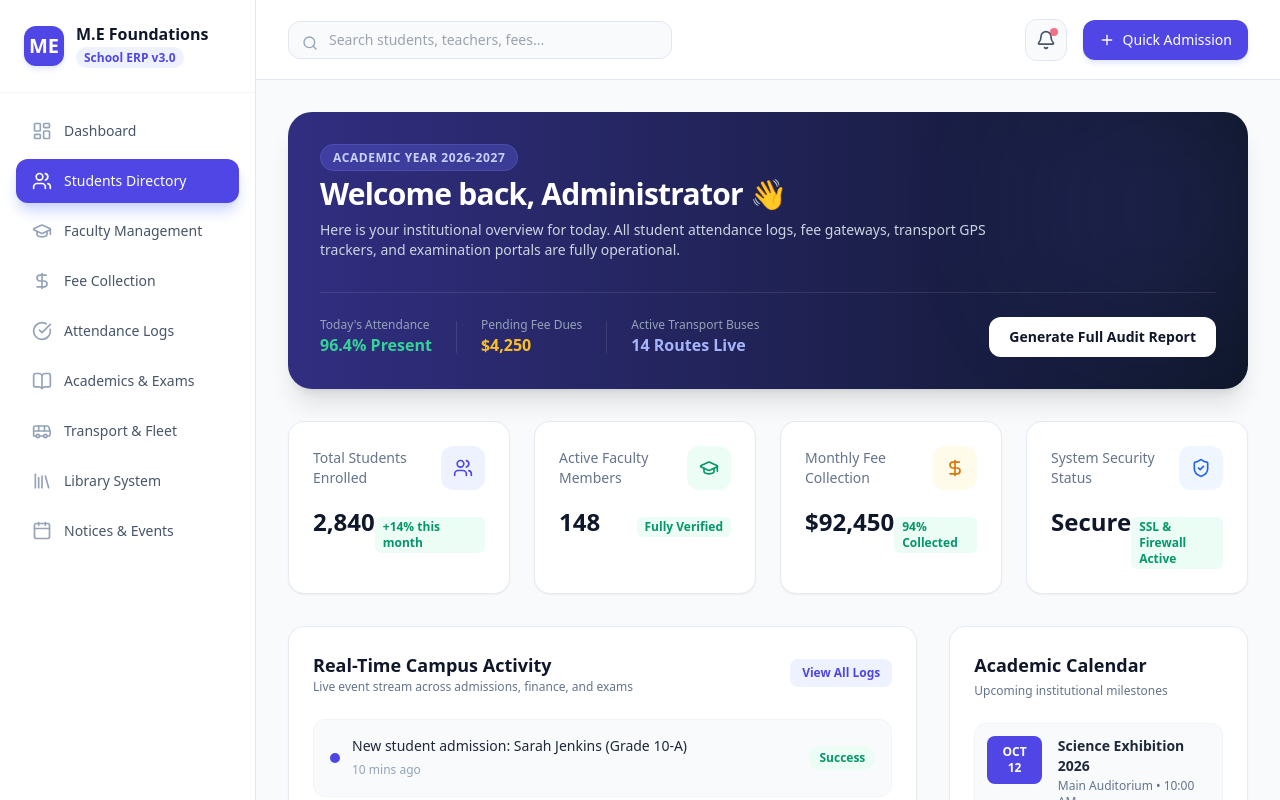
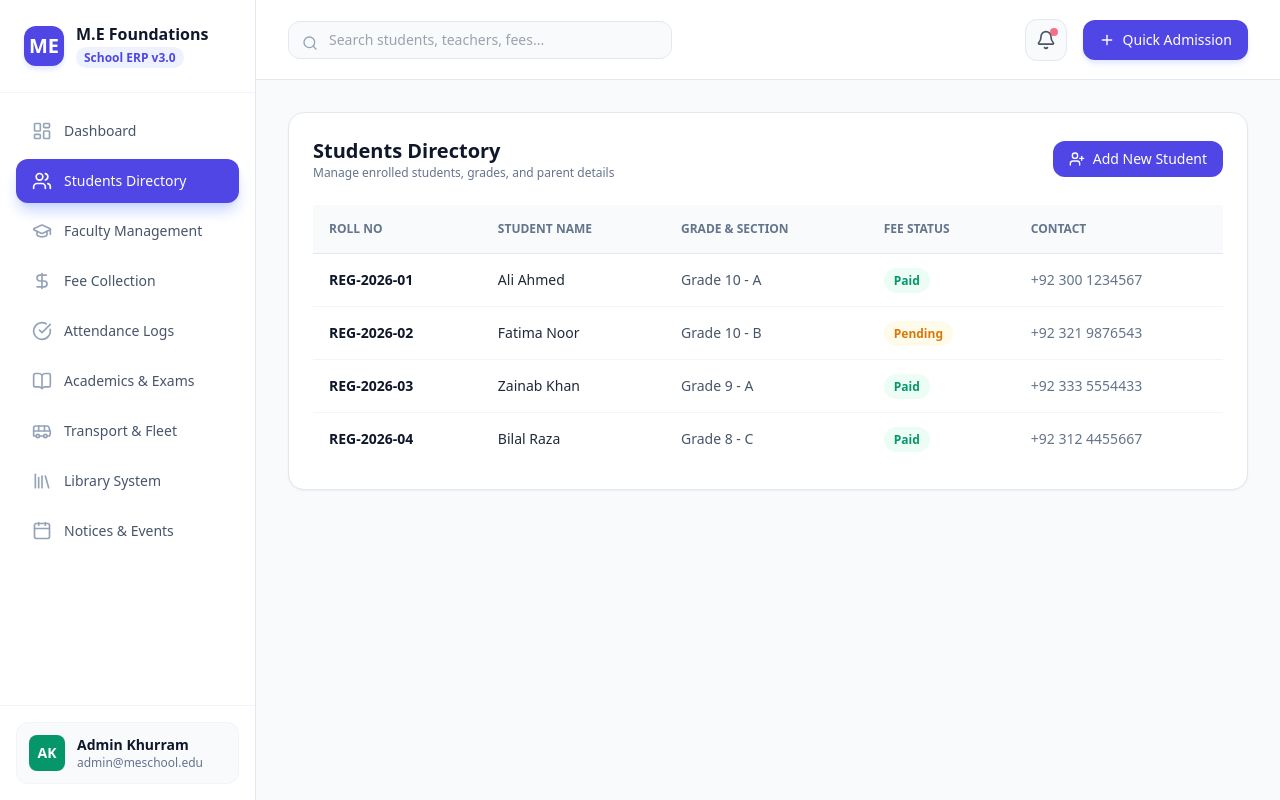
Before and after one commit to khurramshahzadprogramer/School-Management-System, a React (Vite) app: page / in a window 1280 px wide. Both pictures are taken after a click on the button "Students Directory". Shown: the top 800 px of the page. Built offline with nearby package versions, Linux system fonts and the light colour scheme.

Commit message:
Fix dynamic tab switching for all ERP modules

```diff
--- a/src/App.jsx
+++ b/src/App.jsx
@@ -1,14 +1,296 @@
 import React, { useState } from 'react';
 import {
   LayoutDashboard, Users, GraduationCap, DollarSign,
-  BookOpen, Calendar, Bell, Settings, LogOut,
-  Search, Plus, CheckCircle, Clock, AlertCircle,
-  FileText, ShieldCheck, Bus, Library
+  BookOpen, Calendar, Bell, Search, Plus, CheckCircle,
+  ShieldCheck, Bus, Library, FileText, UserPlus, Layers
 } from 'lucide-react';
 
 export default function App() {
   const [activeTab, setActiveTab] = useState('dashboard');
   const [searchTerm, setSearchTerm] = useState('');
+
+  // Render dynamic content based on active tab
+  const renderContent = () => {
+    switch (activeTab) {
+      case 'dashboard':
+        return (
+          <div className="space-y-8">
+            {/* Welcome Banner */}
+            <div className="bg-gradient-to-r from-indigo-900 to-slate-900 rounded-3xl p-8 text-white shadow-xl relative overflow-hidden flex flex-col justify-between">
+              <div className="absolute right-0 top-0 translate-x-8 -translate-y-8 w-64 h-64 bg-indigo-500/10 rounded-full blur-3xl pointer-events-none"></div>
+              <div className="space-y-2 z-10">
+                <span className="text-xs font-semibold uppercase tracking-wider bg-indigo-500/30 text-indigo-200 px-3 py-1 rounded-full border border-indigo-400/20">
+                  Academic Year 2026-2027
+                </span>
+                <h2 className="text-3xl font-bold tracking-tight">Welcome back, Administrator 👋</h2>
+                <p className="text-slate-300 text-sm max-w-2xl">
+                  Here is your institutional overview for today. All student attendance logs, fee gateways, transport GPS trackers, and examination portals are fully operational.
+                </p>
+              </div>
+
+              <div className="mt-8 pt-6 border-t border-white/10 flex flex-wrap items-center justify-between gap-4 z-10">
+                <div className="flex items-center space-x-6 text-sm">
+                  <div>
+                    <span className="text-slate-400 block text-xs">Today's Attendance</span>
+                    <span className="font-bold text-emerald-400 text-base">96.4% Present</span>
+                  </div>
+                  <div className="h-8 w-px bg-white/10"></div>
+                  <div>
+                    <span className="text-slate-400 block text-xs">Pending Fee Dues</span>
+                    <span className="font-bold text-amber-400 text-base">$4,250</span>
+                  </div>
+                  <div className="h-8 w-px bg-white/10 hidden sm:block"></div>
+                  <div className="hidden sm:block">
+                    <span className="text-slate-400 block text-xs">Active Transport Buses</span>
+                    <span className="font-bold text-indigo-300 text-base">14 Routes Live</span>
+                  </div>
+                </div>
+                <button className="bg-white text-slate-900 px-5 py-2.5 rounded-xl font-semibold text-sm shadow-sm hover:bg-slate-100 transition-all">
+                  Generate Full Audit Report
+                </button>
+              </div>
+            </div>
+
+            {/* Stats Grid */}
+            <div className="grid grid-cols-1 sm:grid-cols-2 lg:grid-cols-4 gap-6">
+              {[
+                { title: 'Total Students Enrolled', value: '2,840', change: '+14% this month', icon: Users, color: 'text-indigo-600', bg: 'bg-indigo-50' },
+                { title: 'Active Faculty Members', value: '148', change: 'Fully Verified', icon: GraduationCap, color: 'text-emerald-600', bg: 'bg-emerald-50' },
+                { title: 'Monthly Fee Collection', value: '$92,450', change: '94% Collected', icon: DollarSign, color: 'text-amber-600', bg: 'bg-amber-50' },
+                { title: 'System Security Status', value: 'Secure', change: 'SSL & Firewall Active', icon: ShieldCheck, color: 'text-blue-600', bg: 'bg-blue-50' },
+              ].map((stat, index) => {
+                const Icon = stat.icon;
+                return (
+                  <div key={index} className="bg-white p-6 rounded-2xl border border-slate-200/80 shadow-sm hover:shadow-md transition-all">
+                    <div className="flex items-center justify-between">
+                      <span className="text-sm font-medium text-slate-500">{stat.title}</span>
+                      <div className={`p-3 rounded-xl ${stat.bg} ${stat.color}`}>
+                        <Icon className="w-5 h-5" />
+                      </div>
+                    </div>
+                    <div className="mt-4 flex items-baseline justify-between">
+                      <h3 className="text-2xl font-bold text-slate-900">{stat.value}</h3>
+                      <span className="text-xs font-semibold text-emerald-600 bg-emerald-50 px-2 py-0.5 rounded-md">
+                        {stat.change}
+                      </span>
+                    </div>
+                  </div>
+                );
+              })}
+            </div>
+
+            {/* Recent Activity & Quick Actions */}
+            <div className="grid grid-cols-1 lg:grid-cols-3 gap-8">
+              <div className="lg:col-span-2 bg-white rounded-2xl border border-slate-200/80 p-6 shadow-sm">
+                <div className="flex items-center justify-between mb-6">
+                  <div>
+                    <h3 className="font-bold text-slate-900 text-lg">Real-Time Campus Activity</h3>
+                    <p className="text-xs text-slate-500">Live event stream across admissions, finance, and exams</p>
+                  </div>
+                  <button className="text-xs font-semibold text-indigo-600 hover:text-indigo-700 bg-indigo-50 px-3 py-1.5 rounded-lg transition-all">
+                    View All Logs
+                  </button>
+                </div>
+                <div className="space-y-4">
+                  {[
+                    { title: 'New student admission: Sarah Jenkins (Grade 10-A)', time: '10 mins ago', status: 'Success', color: 'bg-emerald-50 text-emerald-600' },
+                    { title: 'Monthly Tuition Fee submitted by Roll #412', time: '25 mins ago', status: 'Verified', color: 'bg-indigo-50 text-indigo-600' },
+                    { title: 'Biology Mid-Term Question Paper uploaded by Dr. Aris', time: '1 hour ago', status: 'Pending Review', color: 'bg-amber-50 text-amber-600' },
+                    { title: 'Bus Route #4 arrived safely at North Campus terminal', time: '2 hours ago', status: 'Completed', color: 'bg-blue-50 text-blue-600' },
+                  ].map((activity, idx) => (
+                    <div key={idx} className="flex items-center justify-between p-4 bg-slate-50 rounded-xl border border-slate-100 hover:bg-slate-100/50 transition-all">
+                      <div className="flex items-center space-x-3">
+                        <div className="w-2.5 h-2.5 rounded-full bg-indigo-600"></div>
+                        <div>
+                          <h4 className="text-sm font-medium text-slate-800">{activity.title}</h4>
+                          <span className="text-xs text-slate-400">{activity.time}</span>
+                        </div>
+                      </div>
+                      <span className={`text-xs font-semibold px-2.5 py-1 rounded-full ${activity.color}`}>
+                        {activity.status}
+                      </span>
+                    </div>
+                  ))}
+                </div>
+              </div>
+
+              <div className="bg-white rounded-2xl border border-slate-200/80 p-6 shadow-sm flex flex-col justify-between">
+                <div>
+                  <h3 className="font-bold text-slate-900 text-lg mb-1">Academic Calendar</h3>
+                  <p className="text-xs text-slate-500 mb-6">Upcoming institutional milestones</p>
+                  <div className="space-y-4">
+                    {[
+                      { date: 'OCT 12', title: 'Science Exhibition 2026', desc: 'Main Auditorium • 10:00 AM' },
+                      { date: 'OCT 18', title: 'Parent-Teacher Meeting', desc: 'All Grade Sections • 2:00 PM' },
+                      { date: 'OCT 25', title: 'First Term Examinations Begin', desc: 'Examination Halls A & B' },
+                    ].map((evt, i) => (
+                      <div key={i} className="flex items-start space-x-4 p-3 rounded-xl border border-slate-100 bg-slate-50">
+                        <div className="bg-indigo-600 text-white font-bold text-xs p-2 rounded-lg text-center min-w-[50px]">
+                          {evt.date}
+                        </div>
+                        <div>
+                          <h4 className="text-sm font-bold text-slate-800">{evt.title}</h4>
+                          <p className="text-xs text-slate-500 mt-0.5">{evt.desc}</p>
+                        </div>
+                      </div>
+                    ))}
+                  </div>
+                </div>
+                <div className="mt-6 pt-4 border-t border-slate-100 text-center">
+                  <span className="text-xs text-slate-400">M.E Foundations ERP System • Enterprise Edition</span>
+                </div>
+              </div>
+            </div>
+          </div>
+        );
+
+      case 'students':
+        return (
+          <div className="bg-white rounded-2xl border border-slate-200 p-6 shadow-sm space-y-6">
+            <div className="flex flex-col sm:flex-row justify-between items-start sm:items-center gap-4">
+              <div>
+                <h3 className="text-xl font-bold text-slate-900">Students Directory</h3>
+                <p className="text-xs text-slate-500">Manage enrolled students, grades, and parent details</p>
+              </div>
+              <button className="flex items-center space-x-2 bg-indigo-600 text-white px-4 py-2 rounded-xl text-sm font-medium hover:bg-indigo-700 transition-all">
+                <UserPlus className="w-4 h-4" />
+                <span>Add New Student</span>
+              </button>
+            </div>
+
+            <div className="overflow-x-auto">
+              <table className="w-full text-left text-sm text-slate-600">
+                <thead className="bg-slate-50 border-b border-slate-200 text-xs uppercase text-slate-500">
+                  <tr>
+                    <th className="p-4">Roll No</th>
+                    <th className="p-4">Student Name</th>
+                    <th className="p-4">Grade & Section</th>
+                    <th className="p-4">Fee Status</th>
+                    <th className="p-4">Contact</th>
+                  </tr>
+                </thead>
+                <tbody className="divide-y divide-slate-100">
+                  {[
+                    { id: 'REG-2026-01', name: 'Ali Ahmed', grade: 'Grade 10 - A', status: 'Paid', contact: '+92 300 1234567' },
+                    { id: 'REG-2026-02', name: 'Fatima Noor', grade: 'Grade 10 - B', status: 'Pending', contact: '+92 321 9876543' },
+                    { id: 'REG-2026-03', name: 'Zainab Khan', grade: 'Grade 9 - A', status: 'Paid', contact: '+92 333 5554433' },
+                    { id: 'REG-2026-04', name: 'Bilal Raza', grade: 'Grade 8 - C', status: 'Paid', contact: '+92 312 4455667' },
+                  ].map((stu, idx) => (
+                    <tr key={idx} className="hover:bg-slate-50 transition-all">
+                      <td className="p-4 font-semibold text-slate-900">{stu.id}</td>
+                      <td className="p-4 font-medium text-slate-800">{stu.name}</td>
+                      <td className="p-4">{stu.grade}</td>
+                      <td className="p-4">
+                        <span className={`px-2.5 py-1 rounded-full text-xs font-semibold ${stu.status === 'Paid' ? 'bg-emerald-50 text-emerald-600' : 'bg-amber-50 text-amber-600'}`}>
+                          {stu.status}
+                        </span>
+                      </td>
+                      <td className="p-4 text-slate-500">{stu.contact}</td>
+                    </tr>
+                  ))}
+                </tbody>
+              </table>
+            </div>
+          </div>
+        );
+
+      case 'teachers':
+        return (
+          <div className="bg-white rounded-2xl border border-slate-200 p-6 shadow-sm space-y-6">
+            <div className="flex justify-between items-center">
+              <div>
+                <h3 className="text-xl font-bold text-slate-900">Faculty Management</h3>
+                <p className="text-xs text-slate-500">Manage teachers, departmental assignments, and schedules</p>
+              </div>
+              <button className="bg-indigo-600 text-white px-4 py-2 rounded-xl text-sm font-medium hover:bg-indigo-700">Add Teacher</button>
+            </div>
+            <div className="grid grid-cols-1 md:grid-cols-3 gap-6">
+              {[
+                { name: 'Dr. Aris Thorne', subject: 'Advanced Mathematics', classes: 'Grade 10 & 11', email: 'aris.thorne@meschool.edu' },
+                { name: 'Prof. Saima Qureshi', subject: 'Organic Chemistry', classes: 'Grade 9 & 10', email: 'saima.q@meschool.edu' },
+                { name: 'Mr. Tariq Jamil', subject: 'Computer Science & AI', classes: 'Grade 8 to 10', email: 'tariq.j@meschool.edu' },
+              ].map((tch, idx) => (
+                <div key={idx} className="p-5 rounded-2xl border border-slate-100 bg-slate-50 space-y-3">
+                  <div className="w-12 h-12 bg-indigo-600 text-white font-bold rounded-xl flex items-center justify-center text-lg">
+                    {tch.name.charAt(4)}
+                  </div>
+                  <div>
+                    <h4 className="font-bold text-slate-900">{tch.name}</h4>
+                    <p className="text-xs text-indigo-600 font-medium">{tch.subject}</p>
+                  </div>
+                  <div className="text-xs text-slate-500 space-y-1 pt-2 border-t border-slate-200/60">
+                    <p>Assigned: {tch.classes}</p>
+                    <p>Email: {tch.email}</p>
+                  </div>
+                </div>
+              ))}
+            </div>
+          </div>
+        );
+
+      case 'fees':
+        return (
+          <div className="bg-white rounded-2xl border border-slate-200 p-6 shadow-sm space-y-6">
+            <h3 className="text-xl font-bold text-slate-900">Fee Collection & Ledger</h3>
+            <p className="text-xs text-slate-500">Track monthly vouchers, bank receipts, and payment statuses</p>
+            <div className="p-6 bg-indigo-50 border border-indigo-100 rounded-2xl flex flex-col sm:flex-row justify-between items-center gap-4">
+              <div>
+                <span className="text-xs text-indigo-600 font-semibold uppercase">Total Revenue Collected (October)</span>
+                <h2 className="text-3xl font-bold text-slate-900">$92,450 <span className="text-xs text-emerald-600 font-semibold bg-white px-2 py-0.5 rounded-md ml-2">94% Target Achieved</span></h2>
+              </div>
+              <button className="bg-indigo-600 text-white px-5 py-2.5 rounded-xl text-sm font-semibold shadow-sm hover:bg-indigo-700">Download Financial Statement</button>
+            </div>
+          </div>
+        );
+
+      case 'attendance':
+        return (
+          <div className="bg-white rounded-2xl border border-slate-200 p-6 shadow-sm space-y-6">
+            <h3 className="text-xl font-bold text-slate-900">Daily Attendance Logs</h3>
+            <p className="text-xs text-slate-500">Biometric and RFID attendance tracking system</p>
+            <div className="p-4 bg-emerald-50 border border-emerald-100 rounded-xl flex items-center justify-between">
+              <span className="text-sm font-semibold text-emerald-800">Overall School Attendance Today: 96.4%</span>
+              <span className="text-xs text-emerald-600 bg-white px-3 py-1 rounded-lg font-bold">All Gates Operational</span>
+            </div>
+          </div>
+        );
+
+      case 'academics':
+        return (
+          <div className="bg-white rounded-2xl border border-slate-200 p-6 shadow-sm space-y-6">
+            <h3 className="text-xl font-bold text-slate-900">Academics & Examination Portal</h3>
+            <p className="text-xs text-slate-500">Manage term syllabi, question papers, and report cards</p>
+          </div>
+        );
+
+      case 'transport':
+        return (
+          <div className="bg-white rounded-2xl border border-slate-200 p-6 shadow-sm space-y-6">
+            <h3 className="text-xl font-bold text-slate-900">Transport & Fleet Tracking</h3>
+            <p className="text-xs text-slate-500">Live GPS tracking for school buses and route assignments</p>
+          </div>
+        );
+
+      case 'library':
+        return (
+          <div className="bg-white rounded-2xl border border-slate-200 p-6 shadow-sm space-y-6">
+            <h3 className="text-xl font-bold text-slate-900">Library Book Inventory</h3>
+            <p className="text-xs text-slate-500">Catalog management, issue logs, and book returns</p>
+          </div>
+        );
+
+      case 'notices':
+        return (
+          <div className="bg-white rounded-2xl border border-slate-200 p-6 shadow-sm space-y-6">
+            <h3 className="text-xl font-bold text-slate-900">Notices & Circulars Board</h3>
+            <p className="text-xs text-slate-500">Broadcast official announcements to parents, students, and faculty</p>
+          </div>
+        );
+
+      default:
+        return <div>Select a tab from the sidebar.</div>;
+    }
+  };
 
   return (
     <div className="min-h-screen bg-slate-50 text-slate-800 flex font-sans">
@@ -104,143 +386,9 @@ export default function App() {
           </div>
         </header>
 
-        {/* Dashboard Dynamic View */}
-        <div className="p-8 space-y-8 max-w-7xl mx-auto w-full">
-
-          {/* Welcome Banner */}
-          <div className="bg-gradient-to-r from-indigo-900 to-slate-900 rounded-3xl p-8 text-white shadow-xl relative overflow-hidden flex flex-col justify-between">
-            <div className="absolute right-0 top-0 translate-x-8 -translate-y-8 w-64 h-64 bg-indigo-500/10 rounded-full blur-3xl pointer-events-none"></div>
-            <div className="space-y-2 z-10">
-              <span className="text-xs font-semibold uppercase tracking-wider bg-indigo-500/30 text-indigo-200 px-3 py-1 rounded-full border border-indigo-400/20">
-                Academic Year 2026-2027
-              </span>
-              <h2 className="text-3xl font-bold tracking-tight">Welcome back, Administrator 👋</h2>
-              <p className="text-slate-300 text-sm max-w-2xl">
-                Here is your institutional overview for today. All student attendance logs, fee gateways, transport GPS trackers, and examination portals are fully operational.
-              </p>
-            </div>
-
-            <div className="mt-8 pt-6 border-t border-white/10 flex flex-wrap items-center justify-between gap-4 z-10">
-              <div className="flex items-center space-x-6 text-sm">
-                <div>
-                  <span className="text-slate-400 block text-xs">Today's Attendance</span>
-                  <span className="font-bold text-emerald-400 text-base">96.4% Present</span>
-                </div>
-                <div className="h-8 w-px bg-white/10"></div>
-                <div>
-                  <span className="text-slate-400 block text-xs">Pending Fee Dues</span>
-                  <span className="font-bold text-amber-400 text-base">$4,250</span>
-                </div>
-                <div className="h-8 w-px bg-white/10 hidden sm:block"></div>
-                <div className="hidden sm:block">
-                  <span className="text-slate-400 block text-xs">Active Transport Buses</span>
-                  <span className="font-bold text-indigo-300 text-base">14 Routes Live</span>
-                </div>
-              </div>
-              <button className="bg-white text-slate-900 px-5 py-2.5 rounded-xl font-semibold text-sm shadow-sm hover:bg-slate-100 transition-all">
-                Generate Full Audit Report
-              </button>
-            </div>
-          </div>
-
-          {/* Stats Grid */}
-          <div className="grid grid-cols-1 sm:grid-cols-2 lg:grid-cols-4 gap-6">
-            {[
-              { title: 'Total Students Enrolled', value: '2,840', change: '+14% this month', icon: Users, color: 'text-indigo-600', bg: 'bg-indigo-50' },
-              { title: 'Active Faculty Members', value: '148', change: 'Fully Verified', icon: GraduationCap, color: 'text-emerald-600', bg: 'bg-emerald-50' },
-              { title: 'Monthly Fee Collection', value: '$92,450', change: '94% Collected', icon: DollarSign, color: 'text-amber-600', bg: 'bg-amber-50' },
-              { title: 'System Security Status', value: 'Secure', change: 'SSL & Firewall Active', icon: ShieldCheck, color: 'text-blue-600', bg: 'bg-blue-50' },
-            ].map((stat, index) => {
-              const Icon = stat.icon;
-              return (
-                <div key={index} className="bg-white p-6 rounded-2xl border border-slate-200/80 shadow-sm hover:shadow-md transition-all">
-                  <div className="flex items-center justify-between">
-                    <span className="text-sm font-medium text-slate-500">{stat.title}</span>
-                    <div className={`p-3 rounded-xl ${stat.bg} ${stat.color}`}>
-                      <Icon className="w-5 h-5" />
-                    </div>
-                  </div>
-                  <div className="mt-4 flex items-baseline justify-between">
-                    <h3 className="text-2xl font-bold text-slate-900">{stat.value}</h3>
-                    <span className="text-xs font-semibold text-emerald-600 bg-emerald-50 px-2 py-0.5 rounded-md">
-                      {stat.change}
-                    </span>
-                  </div>
-                </div>
-              );
-            })}
-          </div>
-
-          {/* Recent Activity & Quick Actions */}
-          <div className="grid grid-cols-1 lg:grid-cols-3 gap-8">
-
-            {/* Campus Feed */}
-            <div className="lg:col-span-2 bg-white rounded-2xl border border-slate-200/80 p-6 shadow-sm">
-              <div className="flex items-center justify-between mb-6">
-                <div>
-                  <h3 className="font-bold text-slate-900 text-lg">Real-Time Campus Activity</h3>
-                  <p className="text-xs text-slate-500">Live event stream across admissions, finance, and exams</p>
-                </div>
-                <button className="text-xs font-semibold text-indigo-600 hover:text-indigo-700 bg-indigo-50 px-3 py-1.5 rounded-lg transition-all">
-                  View All Logs
-                </button>
-              </div>
-
-              <div className="space-y-4">
-                {[
-                  { title: 'New student admission: Sarah Jenkins (Grade 10-A)', time: '10 mins ago', status: 'Success', color: 'bg-emerald-50 text-emerald-600' },
-                  { title: 'Monthly Tuition Fee submitted by Roll #412', time: '25 mins ago', status: 'Verified', color: 'bg-indigo-50 text-indigo-600' },
-                  { title: 'Biology Mid-Term Question Paper uploaded by Dr. Aris', time: '1 hour ago', status: 'Pending Review', color: 'bg-amber-50 text-amber-600' },
-                  { title: 'Bus Route #4 arrived safely at North Campus terminal', time: '2 hours ago', status: 'Completed', color: 'bg-blue-50 text-blue-600' },
-                ].map((activity, idx) => (
-                  <div key={idx} className="flex items-center justify-between p-4 bg-slate-50 rounded-xl border border-slate-100 hover:bg-slate-100/50 transition-all">
-                    <div className="flex items-center space-x-3">
-                      <div className="w-2.5 h-2.5 rounded-full bg-indigo-600"></div>
-                      <div>
-                        <h4 className="text-sm font-medium text-slate-800">{activity.title}</h4>
-                        <span className="text-xs text-slate-400">{activity.time}</span>
-                      </div>
-                    </div>
-                    <span className={`text-xs font-semibold px-2.5 py-1 rounded-full ${activity.color}`}>
-                      {activity.status}
-                    </span>
-                  </div>
-                ))}
-              </div>
-            </div>
-
-            {/* Upcoming Events & Calendar Widget */}
-            <div className="bg-white rounded-2xl border border-slate-200/80 p-6 shadow-sm flex flex-col justify-between">
-              <div>
-                <h3 className="font-bold text-slate-900 text-lg mb-1">Academic Calendar</h3>
-                <p className="text-xs text-slate-500 mb-6">Upcoming institutional milestones</p>
-
-                <div className="space-y-4">
-                  {[
-                    { date: 'OCT 12', title: 'Science Exhibition 2026', desc: 'Main Auditorium • 10:00 AM' },
-                    { date: 'OCT 18', title: 'Parent-Teacher Meeting', desc: 'All Grade Sections • 2:00 PM' },
-                    { date: 'OCT 25', title: 'First Term Examinations Begin', desc: 'Examination Halls A & B' },
-                  ].map((evt, i) => (
-                    <div key={i} className="flex items-start space-x-4 p-3 rounded-xl border border-slate-100 bg-slate-50">
-                      <div className="bg-indigo-600 text-white font-bold text-xs p-2 rounded-lg text-center min-w-[50px]">
-                        {evt.date}
-                      </div>
-                      <div>
-                        <h4 className="text-sm font-bold text-slate-800">{evt.title}</h4>
-                        <p className="text-xs text-slate-500 mt-0.5">{evt.desc}</p>
-                      </div>
-                    </div>
-                  ))}
-                </div>
-              </div>
-
-              <div className="mt-6 pt-4 border-t border-slate-100 text-center">
-                <span className="text-xs text-slate-400">M.E Foundations ERP System • Enterprise Edition</span>
-              </div>
-            </div>
-
-          </div>
-
+        {/* Dynamic Content View */}
+        <div className="p-8 max-w-7xl mx-auto w-full">
+          {renderContent()}
         </div>
       </main>
 
```
